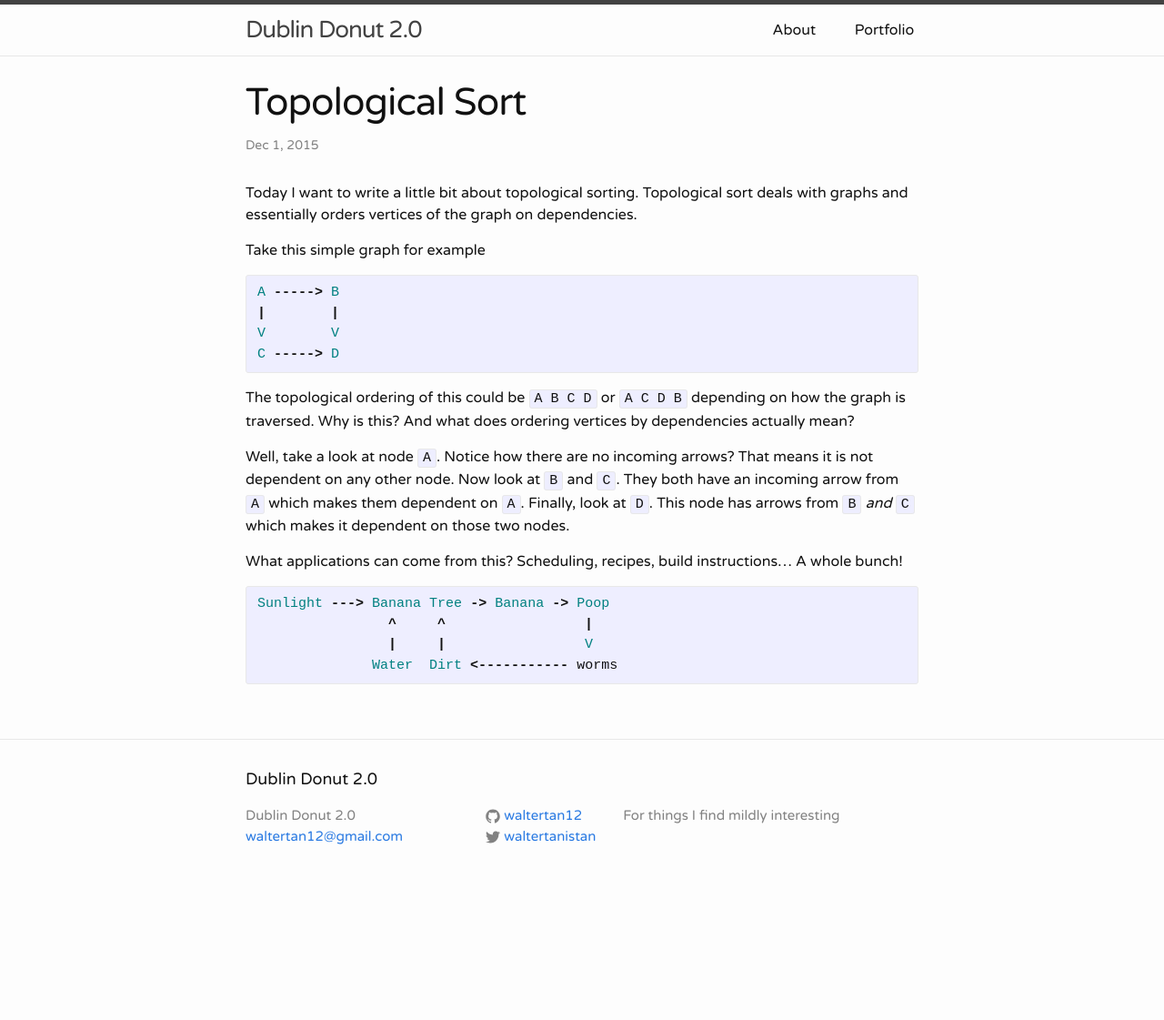
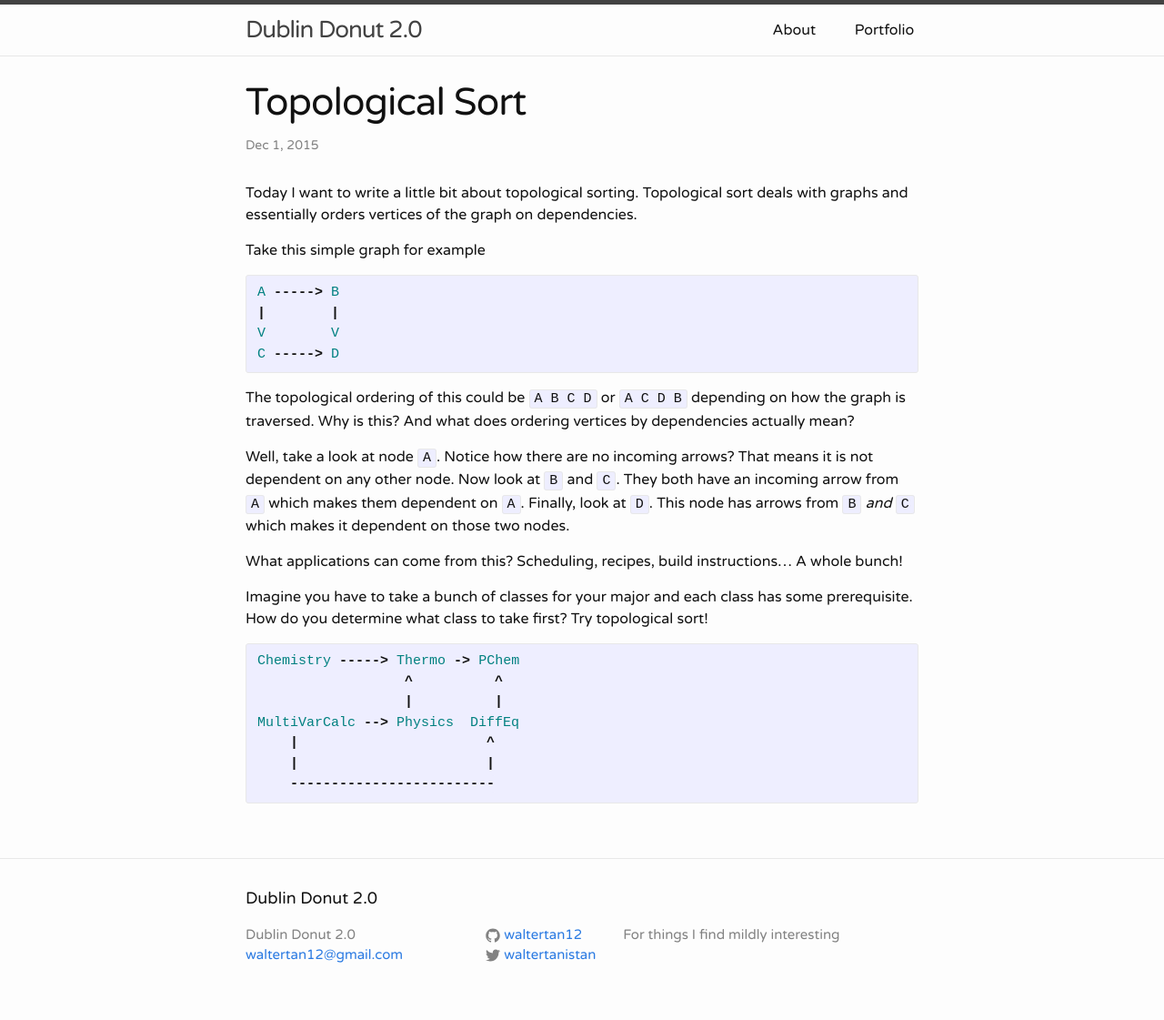
Before and after one commit to waltertan12/blog, a Jekyll site: the page built from _posts/2015-12-03-topological-sort.markdown, in a window 1280 px wide. Shown: the whole page at 91% size. Built offline with Jekyll 4.4.1, drawn with Linux system fonts in a browser that asks for light colours; before the commit the page ends 990 px from its top, so only the background shows below that.

Commit message:
Update example in topological sort

```diff
--- a/_posts/2015-12-03-topological-sort.markdown
+++ b/_posts/2015-12-03-topological-sort.markdown
@@ -21,10 +21,15 @@ Well, take a look at node `A`. Notice how there are no incoming arrows? That mea
 
 What applications can come from this? Scheduling, recipes, build instructions... A whole bunch!
 
+Imagine you have to take a bunch of classes for your major and each class has some prerequisite. How do you determine what class to take first? Try topological sort!
+
 
 {% highlight ruby %}
-Sunlight ---> Banana Tree -> Banana -> Poop
-                ^     ^                 |
-                |     |                 V
-              Water  Dirt <----------- worms
+Chemistry -----> Thermo -> PChem
+                  ^          ^
+                  |          |
+MultiVarCalc --> Physics  DiffEq
+    |                       ^
+    |                       |
+    -------------------------
 {% endhighlight %}
```
